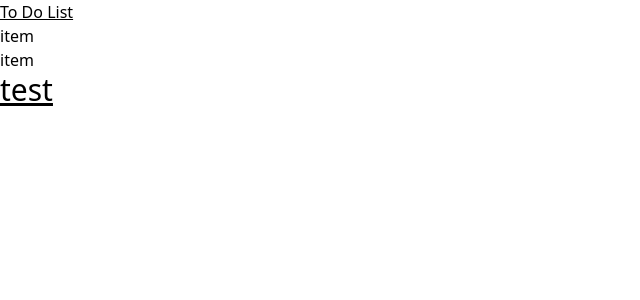
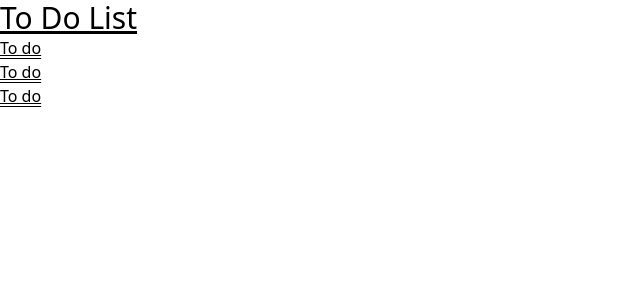
Before and after one commit to software92/todo-app--simple, a React (Vite) app: page / in a window 1280 px wide. Shown: the top 300 px of the page, without its empty margins (0-640 px from the left). Built offline with nearby package versions, Linux system fonts and the light colour scheme.

Commit message:
app layout

```diff
--- a/src/App.tsx
+++ b/src/App.tsx
@@ -1,12 +1,13 @@
+import Header from './components/Header';
+import List from './components/List';
+
 function App() {
   return (
     <>
-      <header className='underline'>To Do List</header>
+      <Header />
       <section>
-        <p>item</p>
-        <p>item</p>
+        <List />
       </section>
-      <h1 className='underline'>test</h1>
     </>
   );
 }
--- /dev/null
+++ b/src/components/Header.tsx
@@ -0,0 +1,9 @@
+const Header = () => {
+  return (
+    <header>
+      <h1 className='underline'>To Do List</h1>
+    </header>
+  );
+};
+
+export default Header;
--- /dev/null
+++ b/src/components/Item.tsx
@@ -0,0 +1,9 @@
+const Item = () => {
+  return (
+    <li>
+      <p className='underline decoration-double'>To do</p>
+    </li>
+  );
+};
+
+export default Item;
--- /dev/null
+++ b/src/components/List.tsx
@@ -0,0 +1,13 @@
+import Item from './Item';
+
+const List = () => {
+  return (
+    <ul>
+      <Item />
+      <Item />
+      <Item />
+    </ul>
+  );
+};
+
+export default List;
```
